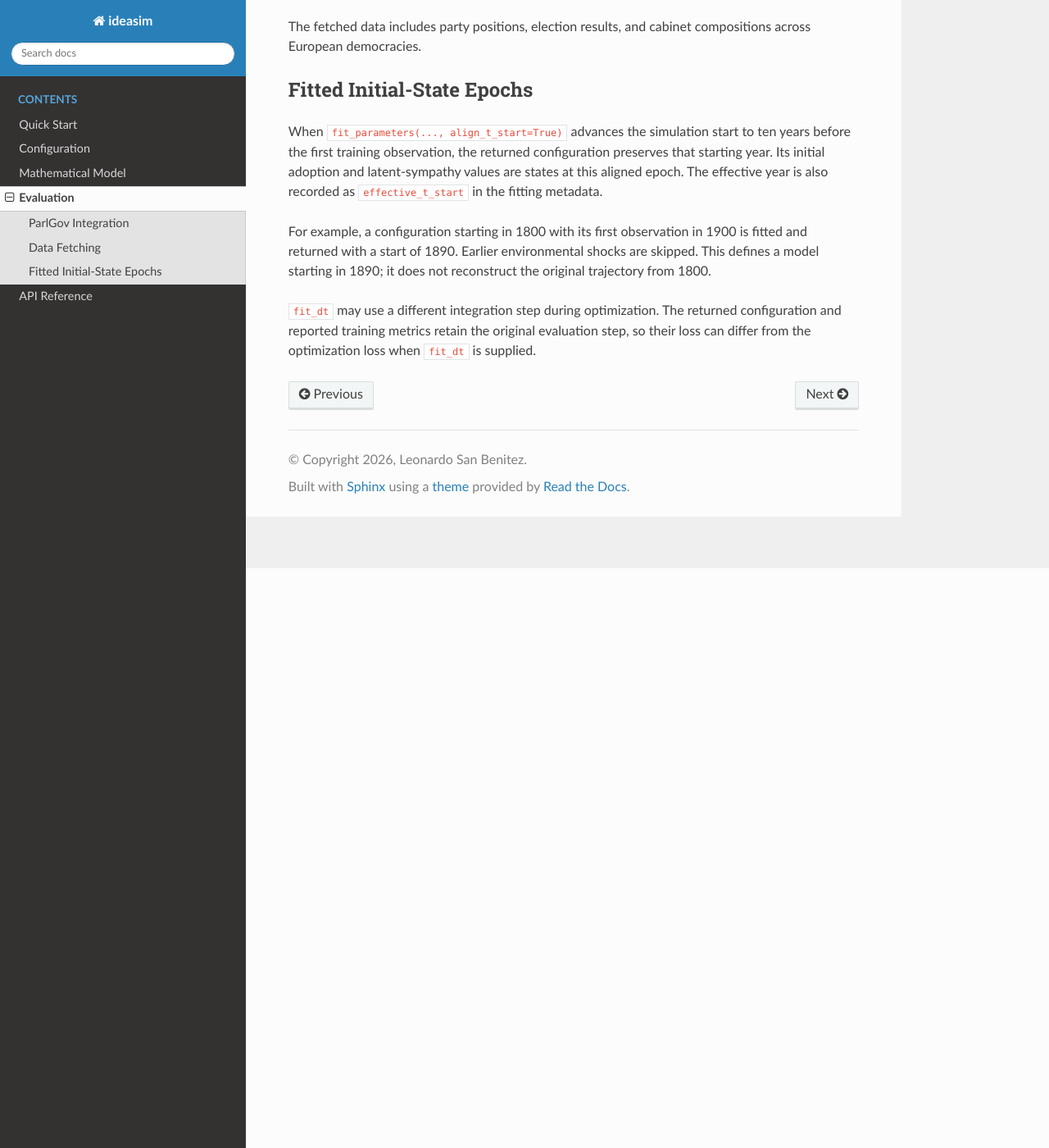
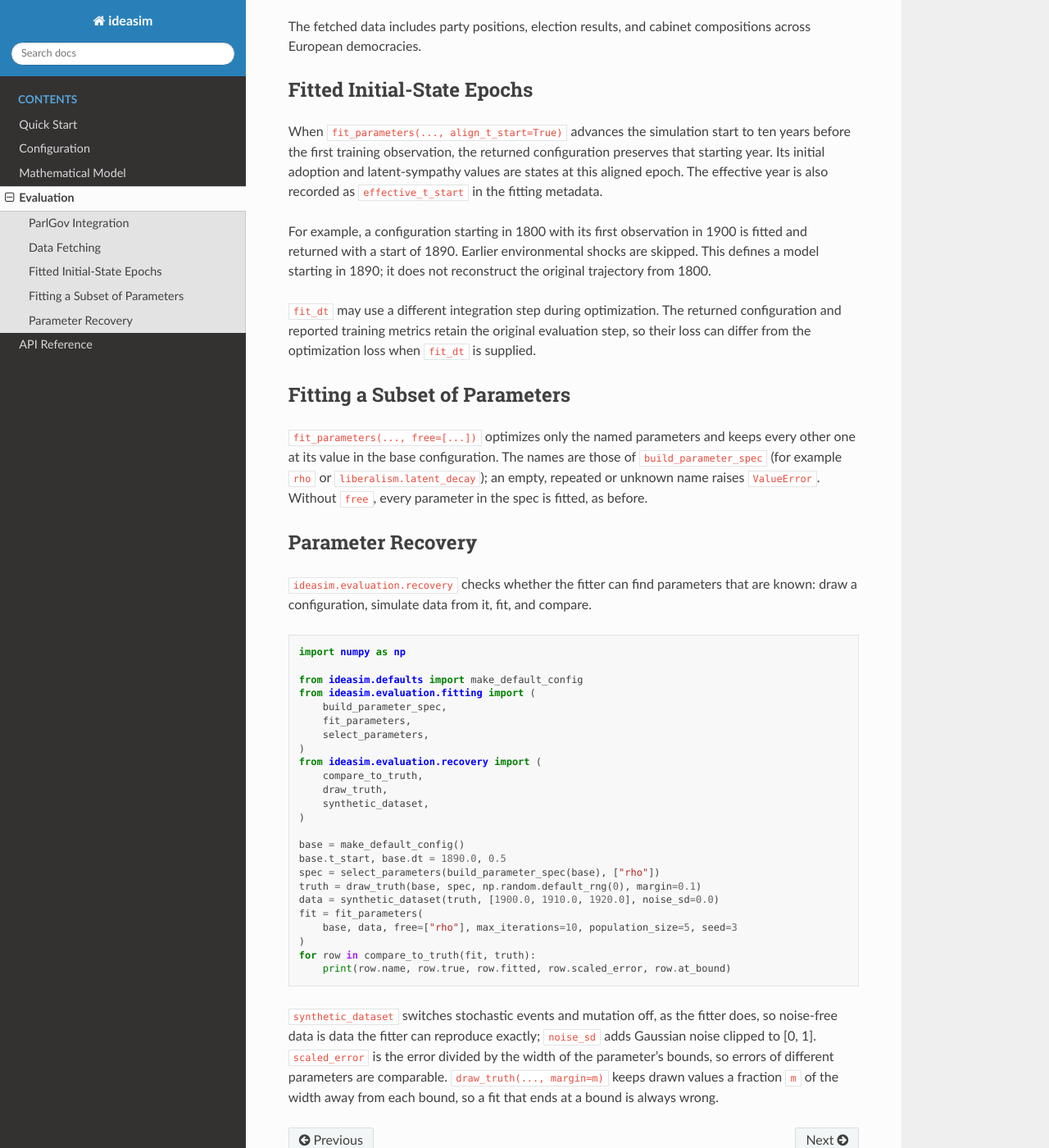
Before and after one commit to LeonardoSanBenitez/ideasim, a Sphinx documentation site: the page built from docs/evaluation.rst, in a window 1280 px wide and 1400 px high, scrolled down 707 px. Shown: the whole window at 82% size. Built offline with Sphinx 7.4.7 and the Read the Docs theme 3.1.0, drawn with Linux system fonts in a browser that asks for light colours.

Commit message:
Document subset fitting and parameter recovery
CHANGELOG entry for ideasim.evaluation.recovery, and two sections in the evaluation guide with an example that runs.

```diff
--- a/docs/evaluation.rst
+++ b/docs/evaluation.rst
@@ -48,3 +48,54 @@ the original trajectory from 1800.
 returned configuration and reported training metrics retain the original
 evaluation step, so their loss can differ from the optimization loss when
 ``fit_dt`` is supplied.
+
+Fitting a Subset of Parameters
+------------------------------
+
+``fit_parameters(..., free=[...])`` optimizes only the named parameters and
+keeps every other one at its value in the base configuration. The names are
+those of ``build_parameter_spec`` (for example ``rho`` or
+``liberalism.latent_decay``); an empty, repeated or unknown name raises
+``ValueError``. Without ``free``, every parameter in the spec is fitted, as
+before.
+
+Parameter Recovery
+------------------
+
+``ideasim.evaluation.recovery`` checks whether the fitter can find parameters
+that are known: draw a configuration, simulate data from it, fit, and compare.
+
+.. code-block:: python
+
+    import numpy as np
+
+    from ideasim.defaults import make_default_config
+    from ideasim.evaluation.fitting import (
+        build_parameter_spec,
+        fit_parameters,
+        select_parameters,
+    )
+    from ideasim.evaluation.recovery import (
+        compare_to_truth,
+        draw_truth,
+        synthetic_dataset,
+    )
+
+    base = make_default_config()
+    base.t_start, base.dt = 1890.0, 0.5
+    spec = select_parameters(build_parameter_spec(base), ["rho"])
+    truth = draw_truth(base, spec, np.random.default_rng(0), margin=0.1)
+    data = synthetic_dataset(truth, [1900.0, 1910.0, 1920.0], noise_sd=0.0)
+    fit = fit_parameters(
+        base, data, free=["rho"], max_iterations=10, population_size=5, seed=3
+    )
+    for row in compare_to_truth(fit, truth):
+        print(row.name, row.true, row.fitted, row.scaled_error, row.at_bound)
+
+``synthetic_dataset`` switches stochastic events and mutation off, as the
+fitter does, so noise-free data is data the fitter can reproduce exactly;
+``noise_sd`` adds Gaussian noise clipped to [0, 1]. ``scaled_error`` is the
+error divided by the width of the parameter's bounds, so errors of different
+parameters are comparable. ``draw_truth(..., margin=m)`` keeps drawn values a
+fraction ``m`` of the width away from each bound, so a fit that ends at a bound
+is always wrong.
```
Also changed, not shown: CHANGELOG.md (+5 -0 lines).
